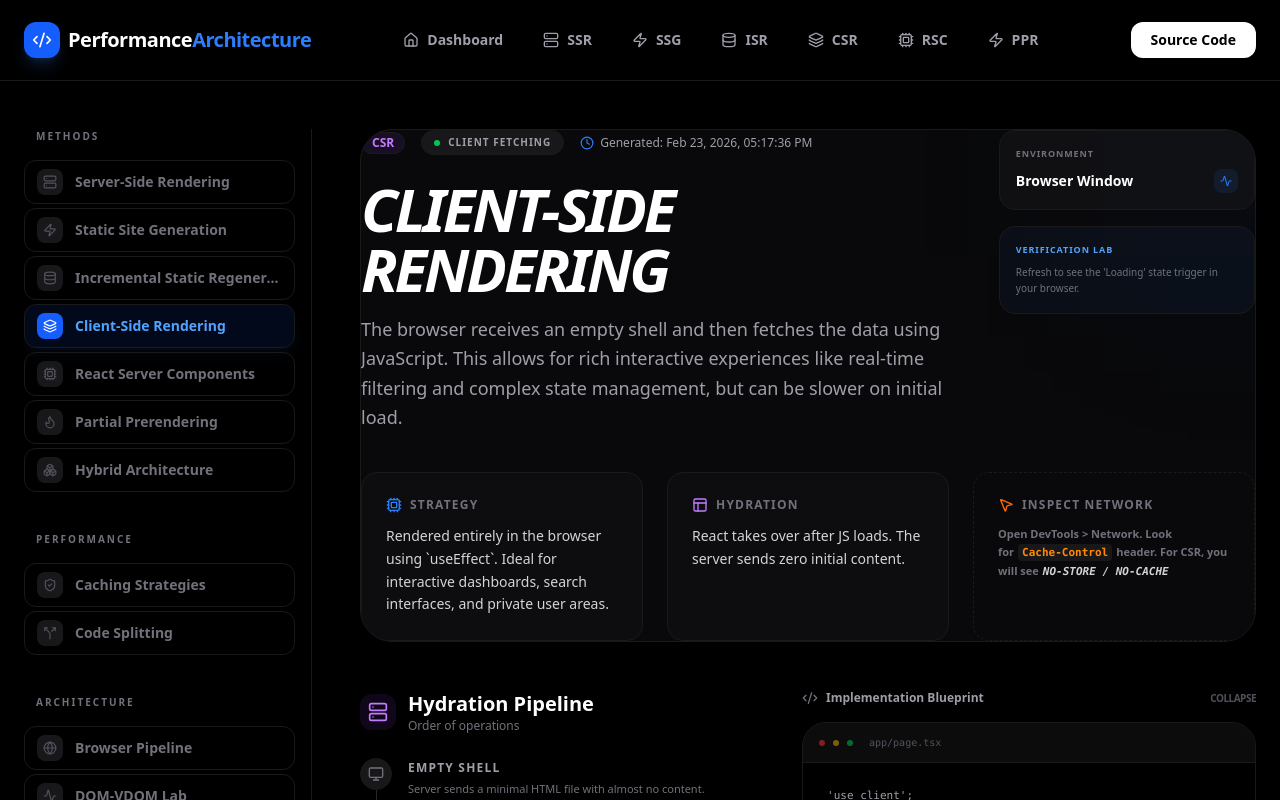
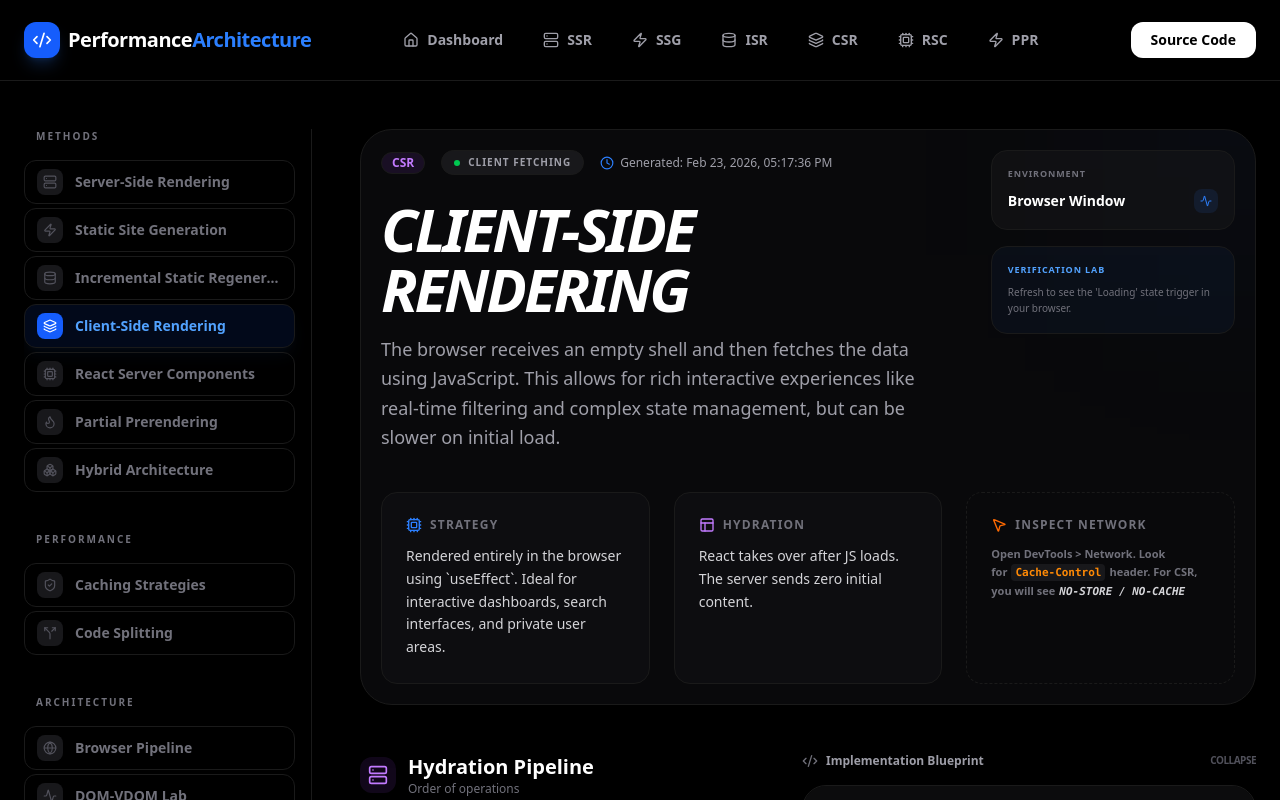
Before and after one commit to Badri-Gaire/next.js-performance-lab, a Next.js app: page /rendering/csr in a window 1280 px wide. Shown: the top 800 px of the page. Built offline with nearby package versions, Linux system fonts and the light colour scheme; no server answers.

Commit message:
little fix

```diff
--- a/src/features/rendering/components/RenderingHeader.tsx
+++ b/src/features/rendering/components/RenderingHeader.tsx
@@ -32,7 +32,7 @@ export function RenderingHeader({ type, title, description, strategyMarkdown, se
   const finalTimeDisplay = serverTime || hydrationState.displayTime;
 
   return (
-    <div className="mb-12  rounded-4xl bg-zinc-950 border border-zinc-900 shadow-2xl relative overflow-hidden">
+    <div className="mb-12 p-5 rounded-4xl bg-zinc-950 border border-zinc-900 shadow-2xl relative overflow-hidden">
       {/* Visual Glare */}
       <div className="absolute top-0 right-0 w-64 h-64 bg-blue-500/5 blur-[120px] -mr-32 -mt-32 pointer-events-none" />
 
```
